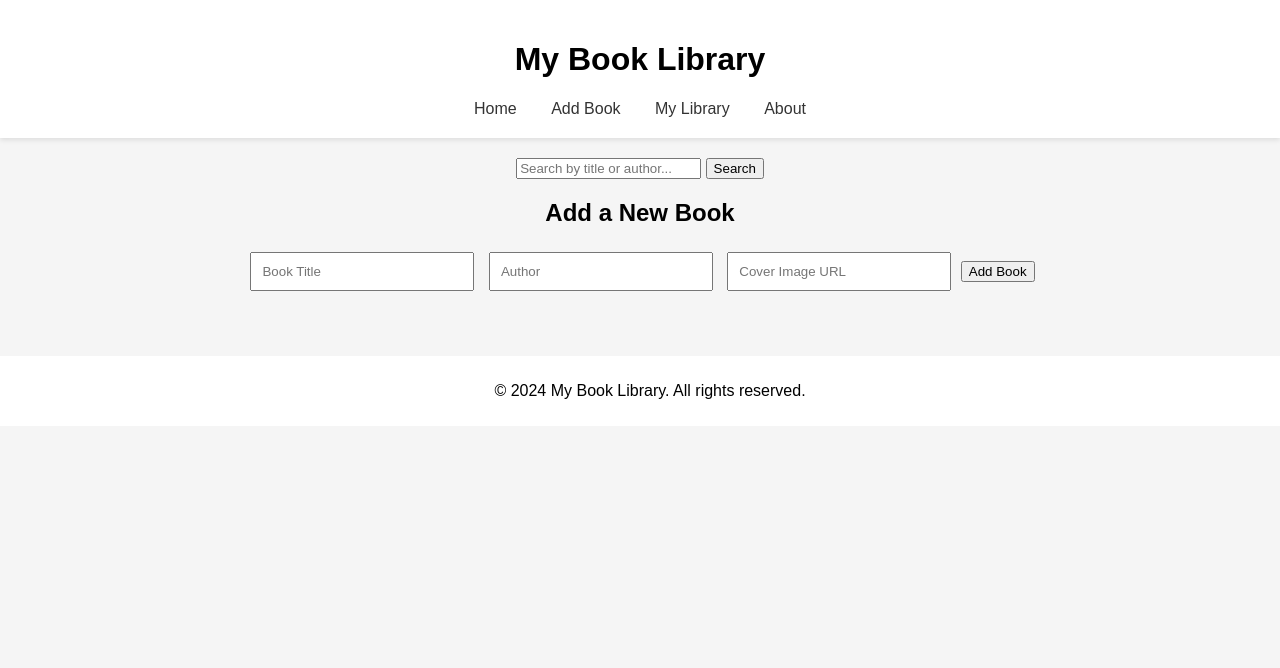
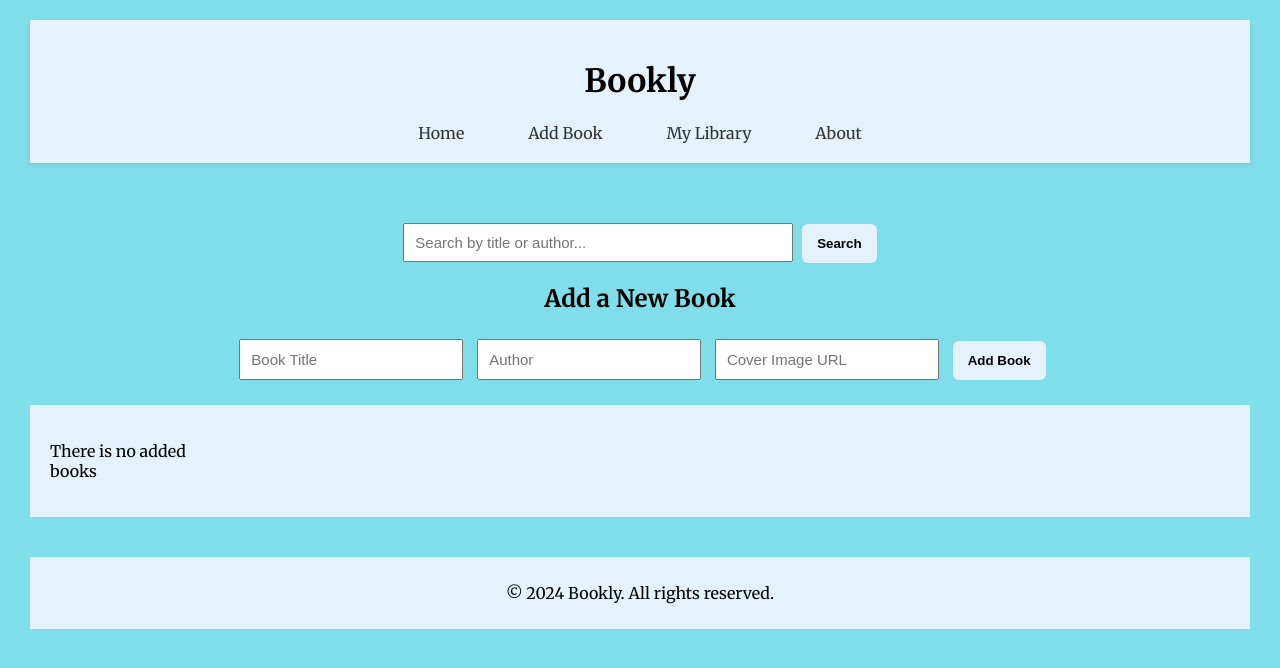
Before and after one commit to EidJbehe/book-library, a plain HTML site: page index.html in a window 1280 px wide. Drawn offline with Linux system fonts and the light colour scheme; a web font is replaced by a local one.

Commit message:
add some styles with some modifications

```diff
--- a/index.html
+++ b/index.html
@@ -1,14 +1,21 @@
 <!DOCTYPE html>
 <html lang="en">
   <head>
-    <meta charset="UTF-8">
-    <meta name="viewport" content="width=device-width, initial-scale=1.0">
-    <title>My Book Library</title>
-    <link rel="stylesheet" href="style.css"> <!-- Link to your CSS file -->
+    <meta charset="UTF-8" />
+    <meta name="viewport" content="width=device-width, initial-scale=1.0" />
+    <title>Bookly</title>
+    <link rel="preconnect" href="https://fonts.googleapis.com" />
+    <link rel="preconnect" href="https://fonts.gstatic.com" crossorigin />
+    <link
+      href="https://fonts.googleapis.com/css2?family=Merriweather:ital,wght@0,300;0,400;0,700;0,900;1,300;1,400;1,700;1,900&family=Playfair+Display:ital,wght@0,400..900;1,400..900&display=swap"
+      rel="stylesheet"
+    />
+    <link rel="stylesheet" href="style.css" />
   </head>
-<body>
+  <body onload="renderBooks()">
+    <div class="container">
       <header>
-        <h1>My Book Library</h1>
+        <h1><a href="#">Bookly</a></h1>
         <nav>
           <a href="#home">Home</a>
           <a href="#add-book">Add Book</a>
@@ -16,18 +23,28 @@
           <a href="#about">About</a>
         </nav>
       </header>
-
+    </div>
+    <div class="container">
       <main>
         <div class="search-bar">
-            <input type="text" id="search-input" placeholder="Search by title or author...">
+          <input
+            type="text"
+            id="search-input"
+            placeholder="Search by title or author..."
+          />
           <button id="search-button">Search</button>
         </div>
 
         <div class="add-book">
           <h2>Add a New Book</h2>
-            <input type="text" id="title" placeholder="Book Title" required>
-            <input type="text" id="author" placeholder="Author" required>
-            <input type="text" id="cover" placeholder="Cover Image URL" required>
+          <input type="text" id="title" placeholder="Book Title" required />
+          <input type="text" id="author" placeholder="Author" required />
+          <input
+            type="text"
+            id="cover"
+            placeholder="Cover Image URL"
+            required
+          />
           <button id="add-button">Add Book</button>
         </div>
 
@@ -35,11 +52,15 @@
           <!-- Books will be dynamically added here -->
         </div>
       </main>
+    </div>
+    <div class="container">
+      <footer>
+        <p>&copy; 2024 Bookly. All rights reserved.</p>
+      </footer>
+    </div>
 
-    <footer>
-        <p>&copy; 2024 My Book Library. All rights reserved.</p>
-    </footer>
-
-    <script src="script.js"></script> <!-- Link to your JavaScript file -->
+    <!-- <script src="script.js"></script> -->
+    <script src="script.js"></script>
+    <!-- Link to your JavaScript file -->
   </body>
 </html>
--- a/script.js
+++ b/script.js
@@ -1,33 +1,42 @@
-// script.js
-
 // Array to hold the books
 let books = [];
 
 // Function to render the book catalog
 function renderBooks() {
-    const catalog = document.getElementById('book-catalog');
-    catalog.innerHTML = ''; // Clear the catalog
+  const catalog = document.getElementById("book-catalog");
+  catalog.innerHTML = ""; // Clear the catalog
 
   books.forEach((book, index) => {
-        const bookItem = document.createElement('div');
-        bookItem.className = 'book-item';
+    const bookItem = document.createElement("div");
+    bookItem.className = "book-item";
     bookItem.innerHTML = `
-            <img src="${book.cover}" alt="${book.title} Cover" style="width:100px; height:auto;">
+            <img src="${book.cover}" alt="${
+      book.title
+    } Cover" style="width:100px; height:auto;">
             <h2>${book.title}</h2>
             <p>${book.author}</p>
-            <span class="status">${book.read ? 'Read' : 'Unread'}</span>
-            <button onclick="toggleReadStatus(${index})">${book.read ? 'Mark as Unread' : 'Mark as Read'}</button>
+            <span class="status">${book.read ? "Read" : "Unread"}</span>
+            <button onclick="toggleReadStatus(${index})">${
+      book.read ? "Mark as Unread" : "Mark as Read"
+    }</button>
             <button onclick="removeBook(${index})">Remove</button>
         `;
     catalog.appendChild(bookItem);
   });
+  console.log(catalog.firstChild);
+
+  if (!catalog.firstChild) {
+    // catalog.style.gridTemplateColumns = "1fr";
+    // catalog.style.textAlign = "center";
+    catalog.innerHTML = `<p>There is no added books</p>`;
+  }
 }
 
 // Function to add a new book
-document.getElementById('add-button').addEventListener('click', () => {
-    const title = document.getElementById('title').value;
-    const author = document.getElementById('author').value;
-    const cover = document.getElementById('cover').value;
+document.getElementById("add-button").addEventListener("click", () => {
+  const title = document.getElementById("title").value;
+  const author = document.getElementById("author").value;
+  const cover = document.getElementById("cover").value;
 
   if (title && author && cover) {
     books.push({ title, author, cover, read: false });
@@ -38,9 +47,9 @@ document.getElementById('add-button').addEventListener('click', () => {
 
 // Function to clear input fields
 function clearInputFields() {
-    document.getElementById('title').value = '';
-    document.getElementById('author').value = '';
-    document.getElementById('cover').value = '';
+  document.getElementById("title").value = "";
+  document.getElementById("author").value = "";
+  document.getElementById("cover").value = "";
 }
 
 // Function to toggle read status
@@ -56,22 +65,32 @@ function removeBook(index) {
 }
 
 // Function to search for books
-document.getElementById('search-button').addEventListener('click', () => {
-    const searchInput = document.getElementById('search-input').value.toLowerCase();
-    const filteredBooks = books.filter(book => book.title.toLowerCase().includes(searchInput) || book.author.toLowerCase().includes(searchInput));
+document.getElementById("search-button").addEventListener("click", () => {
+  const searchInput = document
+    .getElementById("search-input")
+    .value.toLowerCase();
+  const filteredBooks = books.filter(
+    (book) =>
+      book.title.toLowerCase().includes(searchInput) ||
+      book.author.toLowerCase().includes(searchInput)
+  );
 
-    const catalog = document.getElementById('book-catalog');
-    catalog.innerHTML = ''; // Clear the catalog
+  const catalog = document.getElementById("book-catalog");
+  catalog.innerHTML = ""; // Clear the catalog
 
   filteredBooks.forEach((book, index) => {
-        const bookItem = document.createElement('div');
-        bookItem.className = 'book-item';
+    const bookItem = document.createElement("div");
+    bookItem.className = "book-item";
     bookItem.innerHTML = `
-            <img src="${book.cover}" alt="${book.title} Cover" style="width:100px; height:auto;">
+            <img src="${book.cover}" alt="${
+      book.title
+    } Cover" style="width:100px; height:auto;">
             <h2>${book.title}</h2>
             <p>${book.author}</p>
-            <span class="status">${book.read ? 'Read' : 'Unread'}</span>
-            <button onclick="toggleReadStatus(${index})">${book.read ? 'Mark as Unread' : 'Mark as Read'}</button>
+            <span class="status">${book.read ? "Read" : "Unread"}</span>
+            <button onclick="toggleReadStatus(${index})">${
+      book.read ? "Mark as Unread" : "Mark as Read"
+    }</button>
             <button onclick="removeBook(${index})">Remove</button>
         `;
     catalog.appendChild(bookItem);
--- a/style.css
+++ b/style.css
@@ -1,28 +1,68 @@
 body {
-    font-family: Arial, sans-serif;
+  font-family: "Merriweather", serif;
   margin: 0;
   padding: 0;
-    background-color: #f5f5f5;
+  background-color: #80deea;
+}
+
+.container {
+  padding: 20px 30px;
 }
 
 header {
-    background-color: #fff;
+  background-color: #e3f2fd;
   padding: 20px;
   text-align: center;
   box-shadow: 0 2px 5px rgba(0, 0, 0, 0.1);
+}
+header > h1 > a {
+  text-decoration: none;
+  color: black;
 }
 
 nav a {
   margin: 0 15px;
   text-decoration: none;
   color: #333;
+  padding: 10px 15px;
+  border-radius: 10px;
+  transition: 0.5s;
+}
+nav a:hover {
+  background-color: #0097a7;
+  color: white;
 }
 
 .search-bar {
   margin: 20px auto;
   text-align: center;
 }
-
+.search-bar > input {
+  height: 35px;
+  width: 30%;
+}
+input {
+  font-size: 15px;
+  padding: 0 10px;
+}
+input:focus {
+  outline: #4dd0e1;
+}
+button {
+  padding: 12px 15px;
+  margin-left: 5px;
+  color: black;
+  border-radius: 6px;
+  background-color: #e3f2fd;
+  border: none;
+  font-weight: 600;
+  transition: 0.2s;
+  cursor: pointer;
+}
+button:active {
+  background-color: black;
+  color: #e3f2fd;
+}
 .add-book {
   margin: 20px auto;
   text-align: center;
@@ -33,16 +73,16 @@ nav a {
   padding: 10px;
   width: 200px;
 }
-
 .book-catalog {
   display: grid;
   grid-template-columns: repeat(auto-fill, minmax(150px, 1fr));
   gap: 20px;
   padding: 20px;
+  background-color: #e3f2fd;
 }
 
 .book-item {
-    background-color: #fff;
+  background-color: #e3f2fd;
   border: 1px solid #ddd;
   border-radius: 5px;
   padding: 15px;
@@ -60,8 +100,7 @@ nav a {
 footer {
   text-align: center;
   padding: 10px;
-    background-color: #fff;
+  background-color: #e3f2fd;
   position: relative;
   bottom: 0;
-    width: 100%;
 }
```
Lines whose indentation alone changed are shown as unchanged.
